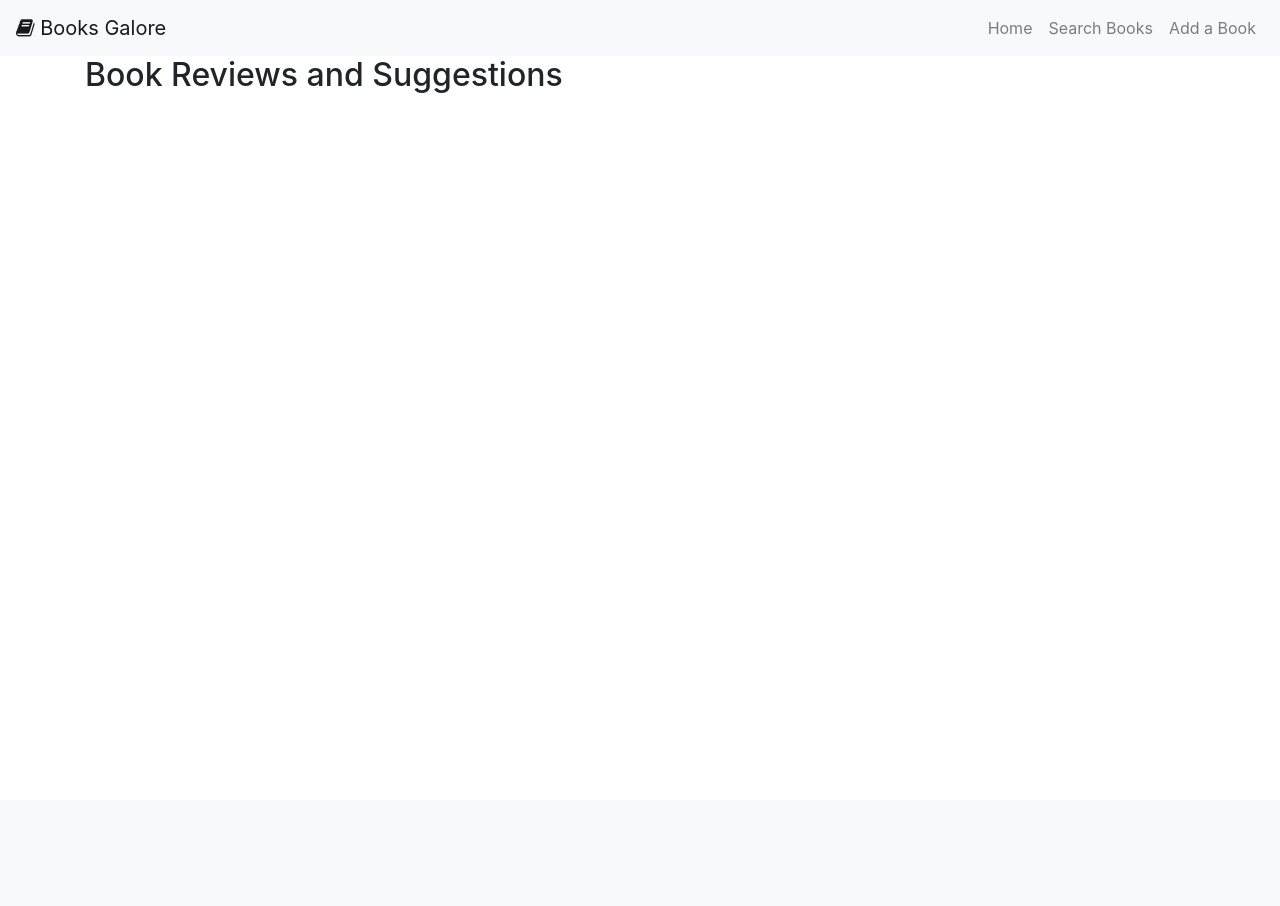
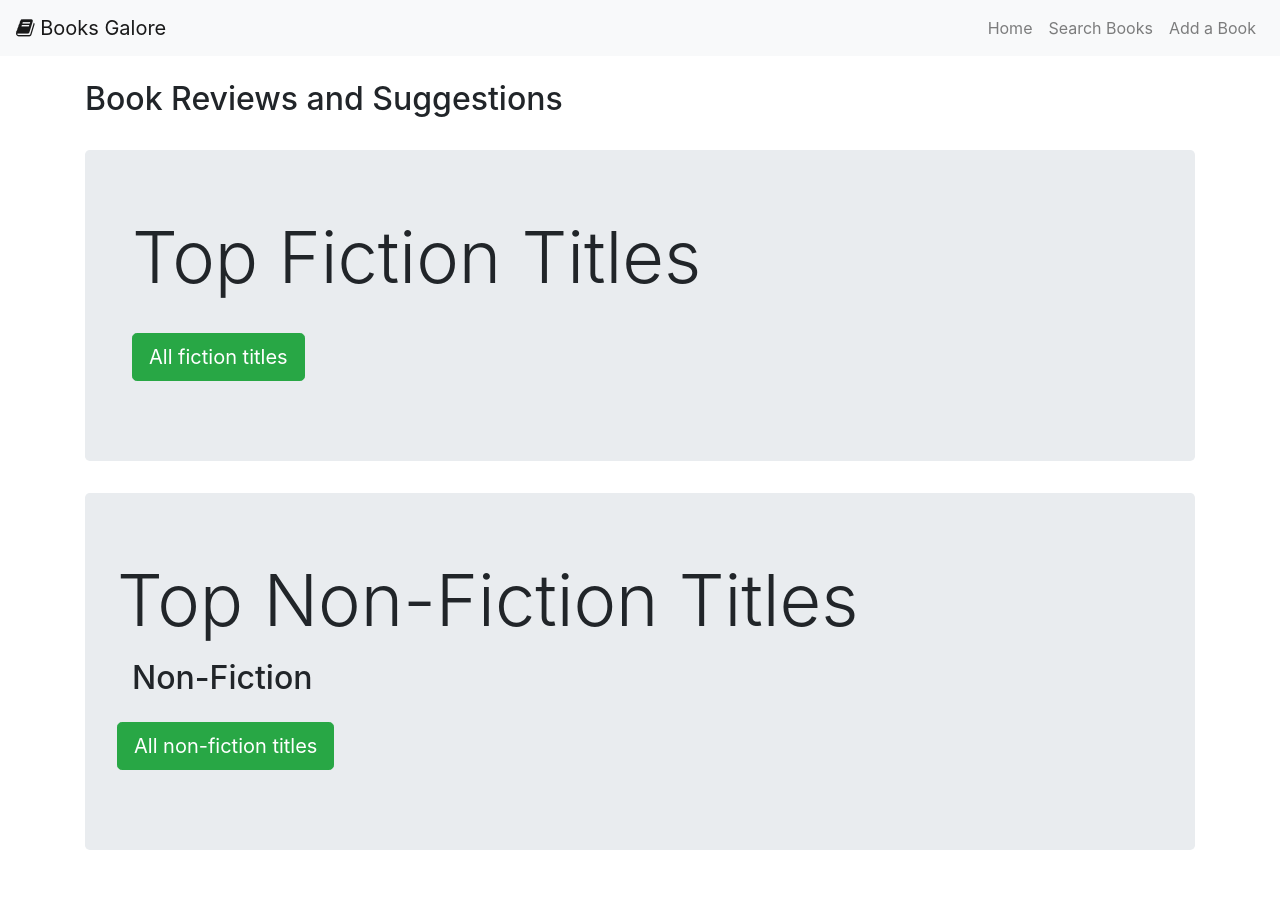
Before and after one commit to Code-Institute-Submissions/flask_book_review, a Flask app: page / in a window 1280 px wide. Before the commit the page ends 93 px from the top, so only its background shows below. Run offline with Flask 2, Linux system fonts and the light colour scheme; data that the repository does not hold is empty; some libraries are stand-ins or nearby versions.

Commit message:
Layout has been changed, with top fiction and non-fiction books displayed in their own jumbotron, with a button to direct users to all fiction or non-fiction books

```diff
--- a/templates/index.html
+++ b/templates/index.html
@@ -4,6 +4,7 @@
 {% endblock %}
 
 {% block content %}
+<br>
 <div class="container">
     <div class="row">
         <div class="col-sm-12">
@@ -12,22 +13,61 @@
     </div>
 </div>
 <br>
-<div class="container border_container">
-    <div class="row">
-        <div class="col-sm-12 col-md-12">
-            {% for book in all_books %}
-            <a href="{{ url_for('full_book_details', book_id=book._id)}}"><p>{{book.book_name|title}}</p></a>
-            <p>Author: {{book.author_name|title}}</p>
-            <p>Rating: {{book.rating_value}}</p>
-            <p>{{book.genre_name}}</p>
-
-            <a href="{{ url_for('delete_book', book_id=book._id) }}" class="waves-effect btn btn-small btn-danger">delete</a>
-
-            {% endfor %}
-        </div>
-    </div>
-</div>
-<br>
 
 
+<!-- Fiction jumbotron -->
+<div class="container">
+    <div class="jumbotron page" id="page1">
+        <div class="container">
+            <h1 class="display-3">Top Fiction Titles</h1><br>
+
+            <div class="row flex_container center-align">
+                {% for book in fiction %}
+                    <div class="col-sm-12 col-md-4 flex">
+
+                        <a href="{{ url_for('full_book_details', book_id=book._id)}}">
+                            <p>{{book.book_name|title}}</p>
+                        </a>
+                        <p>by {{book.author_name|title}}</p>
+                        <p>Rating: {{book.rating_value}} <i class="fa fa-star star_rating"></i></p>
+                        <p>{{book.genre_name}}</p>
+
+                    </div> <!-- closing col-sm-12 -->
+                {% endfor %}
+            </div> <!-- closing row -->
+
+
+            <p><a class="btn btn-lg btn-success" href="{{ url_for ('fiction_books') }}" role="button">All fiction titles</a></p>
+        </div> <!-- closing container -->
+    </div> <!-- closing class jumbotron page-->
+
+    <!-- Non-fiction jumbotron -->
+    <div class="jumbotron page" id="page2">
+        <h1 class="display-3">Top Non-Fiction Titles</h1>
+        <p class="lead">
+            <div class="container">
+                <h2>Non-Fiction</h2>
+                <div class="row flex_container">
+                    {% for book in non_fiction %}
+                    <div class="col-sm-12 col-md-4 flex">
+
+                        <a href="{{ url_for('full_book_details', book_id=book._id)}}">
+                            <p>{{book.book_name|title}}</p>
+                        </a>
+                        <p>by {{book.author_name|title}}</p>
+                        <p>Rating: {{book.rating_value}} <i class="fa fa-star star_rating"></i></p>
+                        <p>{{book.genre_name}}</p>
+
+                    </div> <!-- closing col-sm-12 -->
+                    {% endfor %}
+                </div> <!-- closing row -->
+            </div> <!-- closing container -->
+        </p>
+        <p><a class="btn btn-lg btn-success" href="{{ url_for ('non_fiction_books') }}" role="button">All non-fiction titles</a></p>
+    </div>
+
+    <ul id="pagination-demo" class="pagination-lg pull-right"></ul>
+</div> <!-- closing container for both boxes-->
+
+<br>
 {% endblock %}
```
